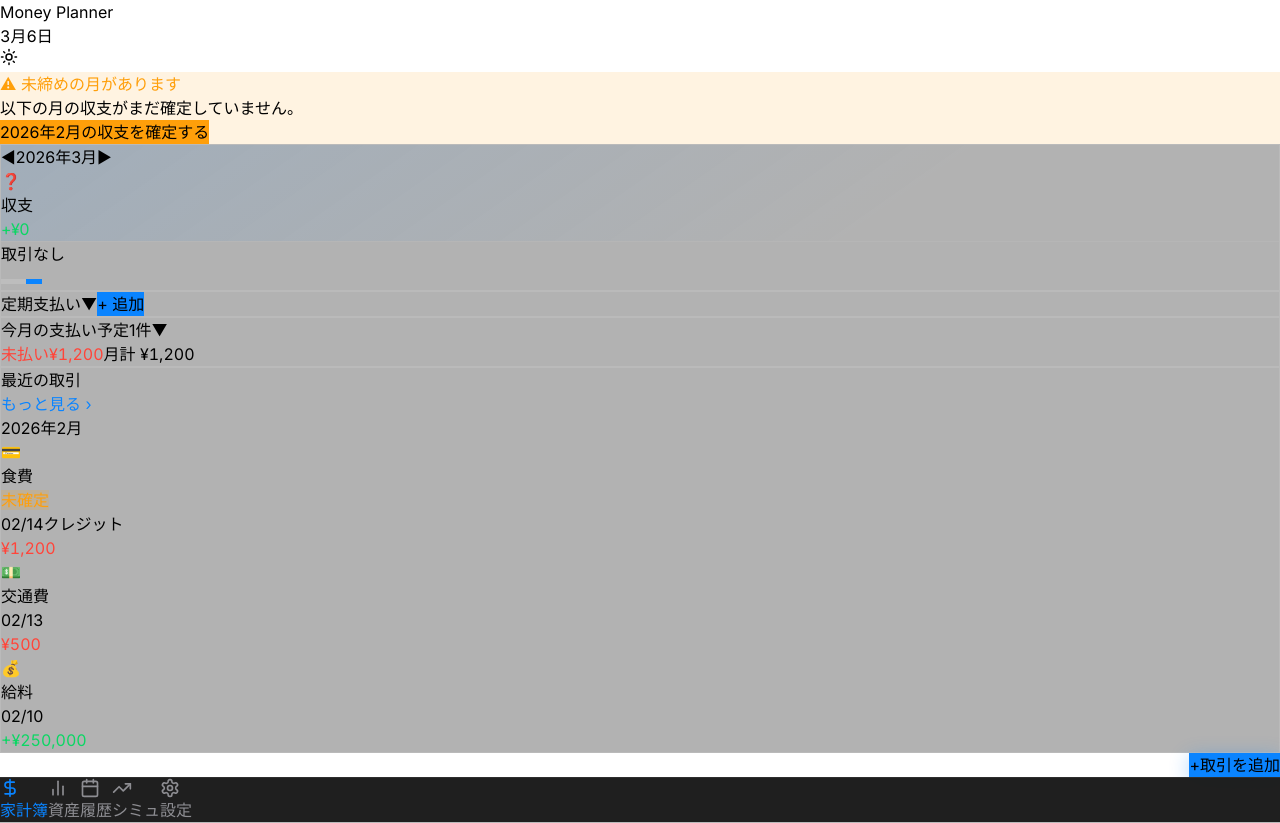
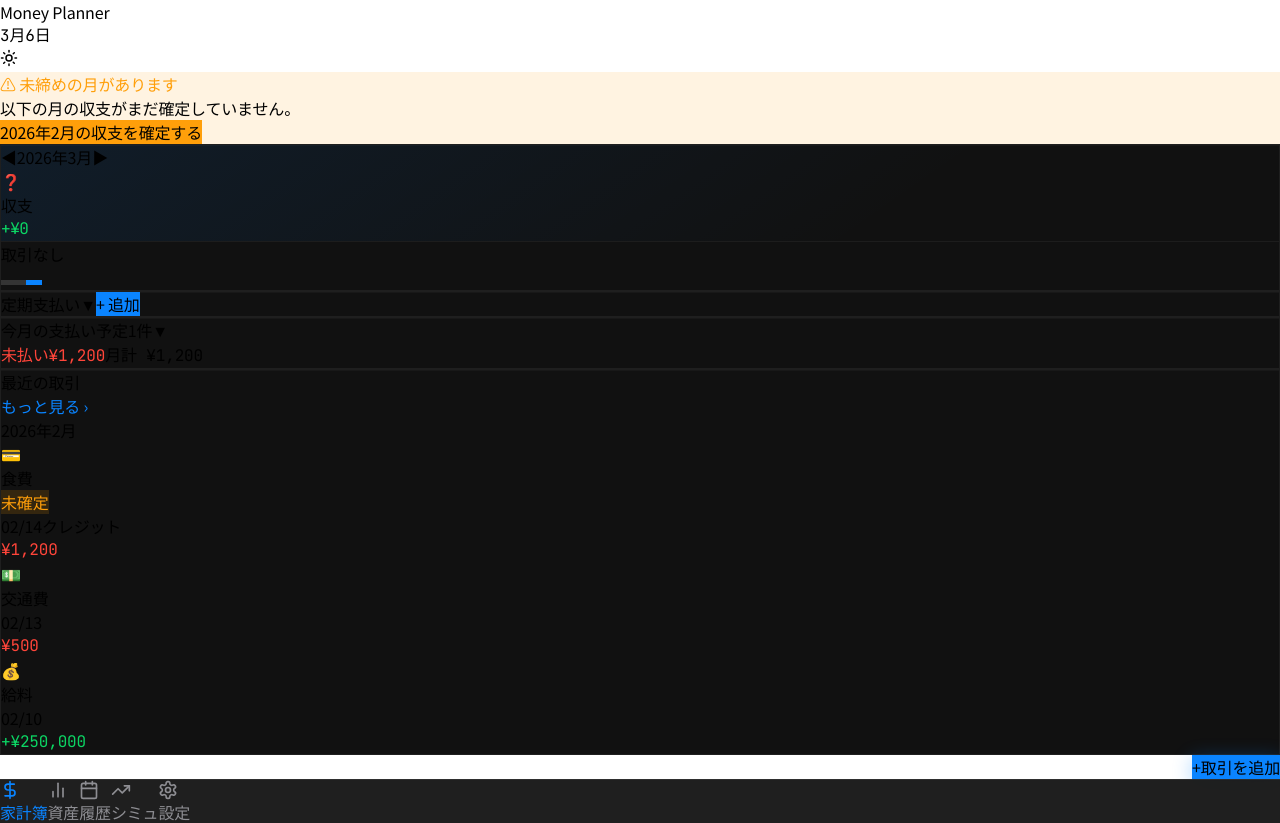
Before and after one commit to express22chief-pixel/App-Monney-Planner, a React (Vite) app: page / in a window 1280 px wide. Shown: the top 823 px of the page. Built offline with nearby package versions, Linux system fonts and the light colour scheme.

Commit message:
Add files via upload

```diff
--- a/src/index.css
+++ b/src/index.css
@@ -1,76 +1,150 @@
 /* @importは必ず最初に記述（vite:css ルール） */
-@import url('https://fonts.googleapis.com/css2?family=Inter:wght@400;500;600;700;800&display=swap');
+@import url('https://fonts.googleapis.com/css2?family=JetBrains+Mono:wght@400;500;600;700;800&family=Noto+Sans+JP:wght@400;500;600;700;900&display=swap');
 
 @tailwind base;
 @tailwind components;
 @tailwind utilities;
 
+/* ── Precision Terminal Design System ─────────────────────────── */
+:root {
+  --cyan:    #00e5ff;
+  --cyan-dim: rgba(0, 229, 255, 0.12);
+  --cyan-glow: 0 0 20px rgba(0, 229, 255, 0.25);
+
+  /* dark */
+  --dark-bg:    #080808;
+  --dark-card:  #111111;
+  --dark-elevated: #181818;
+  --dark-border: #1f1f1f;
+  --dark-border2: #2a2a2a;
+  --dark-text:  #f0f0f0;
+  --dark-sub:   #666666;
+  --dark-sub2:  #444444;
+
+  /* light */
+  --light-bg:   #f4f4f2;
+  --light-card: #ffffff;
+  --light-elevated: #f9f9f7;
+  --light-border: #e8e8e6;
+  --light-border2: #d8d8d6;
+  --light-text:  #0a0a0a;
+  --light-sub:   #888888;
+  --light-sub2:  #c0c0be;
+}
+
 * {
   margin: 0;
   padding: 0;
   box-sizing: border-box;
-  font-family: 'Inter', -apple-system, BlinkMacSystemFont, 'Segoe UI', 'Roboto', 'Oxygen', 'Ubuntu', 'Cantarell', 'Fira Sans', 'Droid Sans', 'Helvetica Neue', sans-serif;
   -webkit-font-smoothing: antialiased;
   -moz-osx-font-smoothing: grayscale;
 }
 
 body {
-  font-family: 'Inter', -apple-system, BlinkMacSystemFont, 'Segoe UI', sans-serif;
+  font-family: 'Noto Sans JP', sans-serif;
+  letter-spacing: -0.01em;
 }
 
-/* 数値のタブラー表示 */
-.tabular-nums {
+/* ── Typography ────────────────────────────────────────────────── */
+
+/* 数値・ラベルはMono */
+.num, .tabular-nums,
+[class*="tabular"],
+input[type="number"],
+input[type="text"][inputmode="numeric"] {
+  font-family: 'JetBrains Mono', 'Noto Sans JP', monospace;
   font-variant-numeric: tabular-nums;
+  font-feature-settings: "tnum";
 }
 
-/* アニメーション */
+.label-mono {
+  font-family: 'JetBrains Mono', monospace;
+  font-size: 10px;
+  font-weight: 600;
+  letter-spacing: 0.1em;
+  text-transform: uppercase;
+}
+
+/* ── Cards ─────────────────────────────────────────────────────── */
+
+/* glass → precision card (border-based, no blur) */
+.glass {
+  background: var(--light-card);
+  border: 1px solid var(--light-border);
+  box-shadow: 0 1px 3px rgba(0,0,0,0.06), 0 0 0 0.5px rgba(0,0,0,0.04);
+}
+.glass-dark {
+  background: var(--dark-card);
+  border: 1px solid var(--dark-border);
+  box-shadow: 0 1px 0 rgba(255,255,255,0.03) inset;
+}
+.glass-card {
+  background: var(--dark-elevated);
+  border: 1px solid var(--dark-border2);
+}
+
+/* ── Animations ────────────────────────────────────────────────── */
+
 @keyframes fadeIn {
-  from { opacity: 0; transform: translateY(10px); }
+  from { opacity: 0; transform: translateY(6px); }
   to   { opacity: 1; transform: translateY(0); }
 }
 @keyframes pulse {
   0%, 100% { transform: scale(1); }
-  50%       { transform: scale(1.05); }
+  50%       { transform: scale(1.03); }
 }
 @keyframes slideUp {
-  from { transform: translateY(20px); opacity: 0; }
+  from { transform: translateY(16px); opacity: 0; }
   to   { transform: translateY(0);    opacity: 1; }
 }
-
-.animate-fadeIn    { animation: fadeIn 0.3s ease-out; }
-.animate-pulse-once { animation: pulse 0.3s ease-out; }
-.animate-slideUp   { animation: slideUp 0.4s ease-out; }
-
-/* トランジション */
-.transition-all       { transition: all 0.2s ease-in-out; }
-.transition-transform { transition: transform 0.2s ease-in-out; }
-
-/* ホバーエフェクト */
-.hover-scale:hover  { transform: scale(1.02); }
-.hover-scale:active { transform: scale(0.98); }
-
-/* グラスモルフィズム */
-.glass {
-  background: rgba(255, 255, 255, 0.1);
-  backdrop-filter: blur(10px);
-  -webkit-backdrop-filter: blur(10px);
-  border: 1px solid rgba(255, 255, 255, 0.2);
+@keyframes scanline {
+  0%   { background-position: 0 0; }
+  100% { background-position: 0 4px; }
 }
-.glass-dark {
-  background: rgba(0, 0, 0, 0.3);
-  backdrop-filter: blur(10px);
-  -webkit-backdrop-filter: blur(10px);
-  border: 1px solid rgba(255, 255, 255, 0.1);
-}
-.glass-card {
-  background: rgba(255, 255, 255, 0.05);
-  backdrop-filter: blur(20px);
-  -webkit-backdrop-filter: blur(20px);
-  border: 1px solid rgba(255, 255, 255, 0.1);
-  box-shadow: 0 8px 32px 0 rgba(0, 0, 0, 0.37);
+@keyframes cyanPulse {
+  0%, 100% { box-shadow: 0 0 0 0 rgba(0, 229, 255, 0); }
+  50%       { box-shadow: 0 0 0 3px rgba(0, 229, 255, 0.15); }
 }
 
-/* iOS date input はみ出し防止 */
+.animate-fadeIn    { animation: fadeIn 0.22s cubic-bezier(0.22, 1, 0.36, 1) both; }
+.animate-pulse-once { animation: pulse 0.3s ease-out; }
+.animate-slideUp   { animation: slideUp 0.3s cubic-bezier(0.22, 1, 0.36, 1) both; }
+
+/* ── Transitions ───────────────────────────────────────────────── */
+
+.transition-all       { transition: all 0.18s cubic-bezier(0.22, 1, 0.36, 1); }
+.transition-transform { transition: transform 0.18s cubic-bezier(0.22, 1, 0.36, 1); }
+
+/* ── Interactive States ────────────────────────────────────────── */
+
+.hover-scale {
+  transition: transform 0.15s cubic-bezier(0.34, 1.56, 0.64, 1),
+              opacity 0.12s ease,
+              background 0.15s ease;
+}
+.hover-scale:hover  { transform: scale(1.015); }
+.hover-scale:active { transform: scale(0.975); opacity: 0.8; }
+
+button {
+  -webkit-tap-highlight-color: transparent;
+  transition: opacity 0.12s ease, transform 0.12s cubic-bezier(0.34, 1.56, 0.64, 1);
+}
+button:active {
+  transform: scale(0.96);
+  opacity: 0.75;
+}
+
+/* ── Scrolling ─────────────────────────────────────────────────── */
+
+.overflow-y-auto {
+  -webkit-overflow-scrolling: touch;
+  scroll-behavior: smooth;
+  scrollbar-width: none;
+}
+.overflow-y-auto::-webkit-scrollbar { display: none; }
+
+/* ── Input ─────────────────────────────────────────────────────── */
+
 input[type="date"] {
   width: 100%;
   max-width: 100%;
@@ -78,3 +152,49 @@ input[type="date"] {
   -webkit-appearance: none;
   appearance: none;
 }
+
+input[type="range"] {
+  -webkit-appearance: none;
+  appearance: none;
+  height: 2px;
+  border-radius: 1px;
+  outline: none;
+}
+input[type="range"]::-webkit-slider-thumb {
+  -webkit-appearance: none;
+  width: 14px;
+  height: 14px;
+  border-radius: 50%;
+  background: var(--cyan);
+  box-shadow: 0 0 8px rgba(0, 229, 255, 0.6);
+  cursor: pointer;
+}
+input[type="range"]::-moz-range-thumb {
+  width: 14px;
+  height: 14px;
+  border-radius: 50%;
+  border: none;
+  background: var(--cyan);
+  box-shadow: 0 0 8px rgba(0, 229, 255, 0.6);
+  cursor: pointer;
+}
+
+/* ── Precision Divider ─────────────────────────────────────────── */
+.pt-divider {
+  height: 1px;
+  background: linear-gradient(90deg, transparent, var(--dark-border2) 20%, var(--dark-border2) 80%, transparent);
+}
+
+/* ── Cyan Accent Utilities ─────────────────────────────────────── */
+.text-cyan  { color: var(--cyan); }
+.bg-cyan    { background: var(--cyan); }
+.border-cyan { border-color: var(--cyan); }
+.glow-cyan  { text-shadow: 0 0 12px rgba(0,229,255,0.6); }
+
+/* ── Staggered fade for list items ────────────────────────────── */
+.stagger > *:nth-child(1) { animation-delay: 0ms; }
+.stagger > *:nth-child(2) { animation-delay: 40ms; }
+.stagger > *:nth-child(3) { animation-delay: 80ms; }
+.stagger > *:nth-child(4) { animation-delay: 120ms; }
+.stagger > *:nth-child(5) { animation-delay: 160ms; }
+.stagger > *:nth-child(6) { animation-delay: 200ms; }
```
